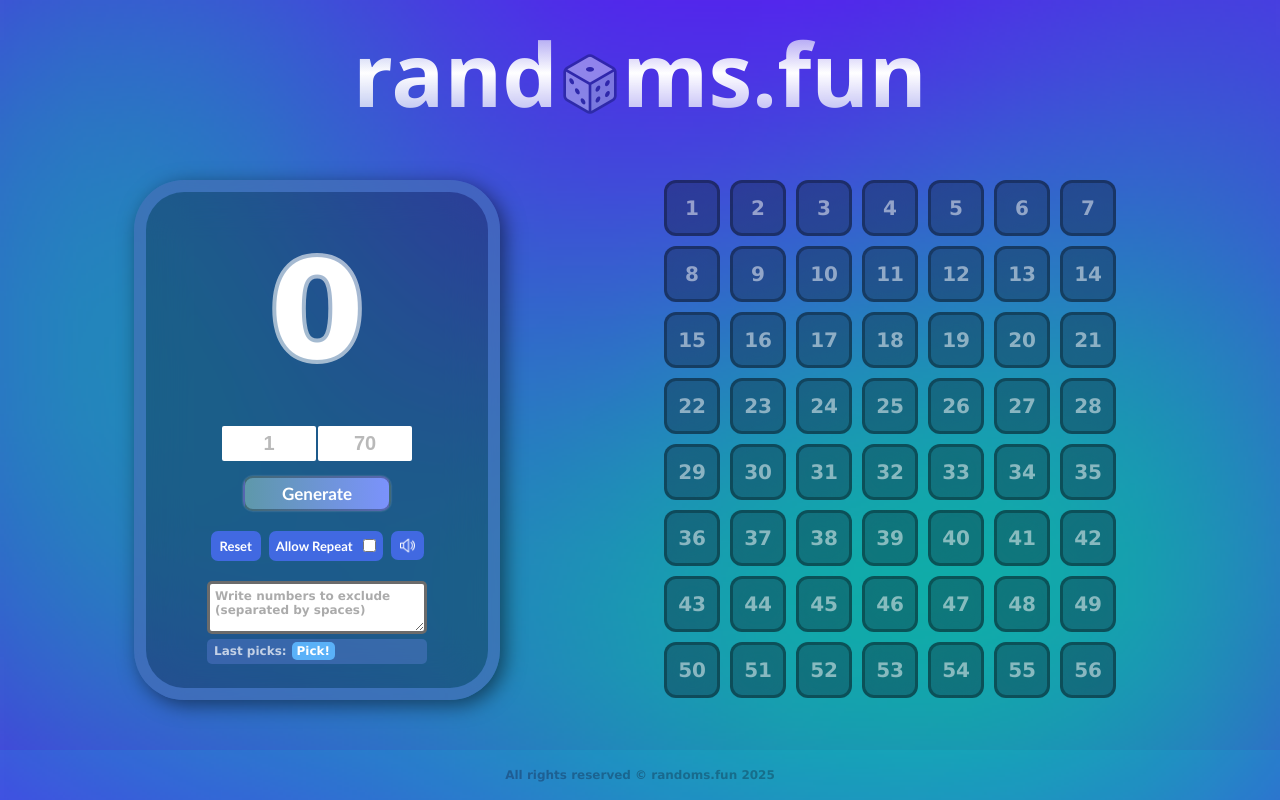
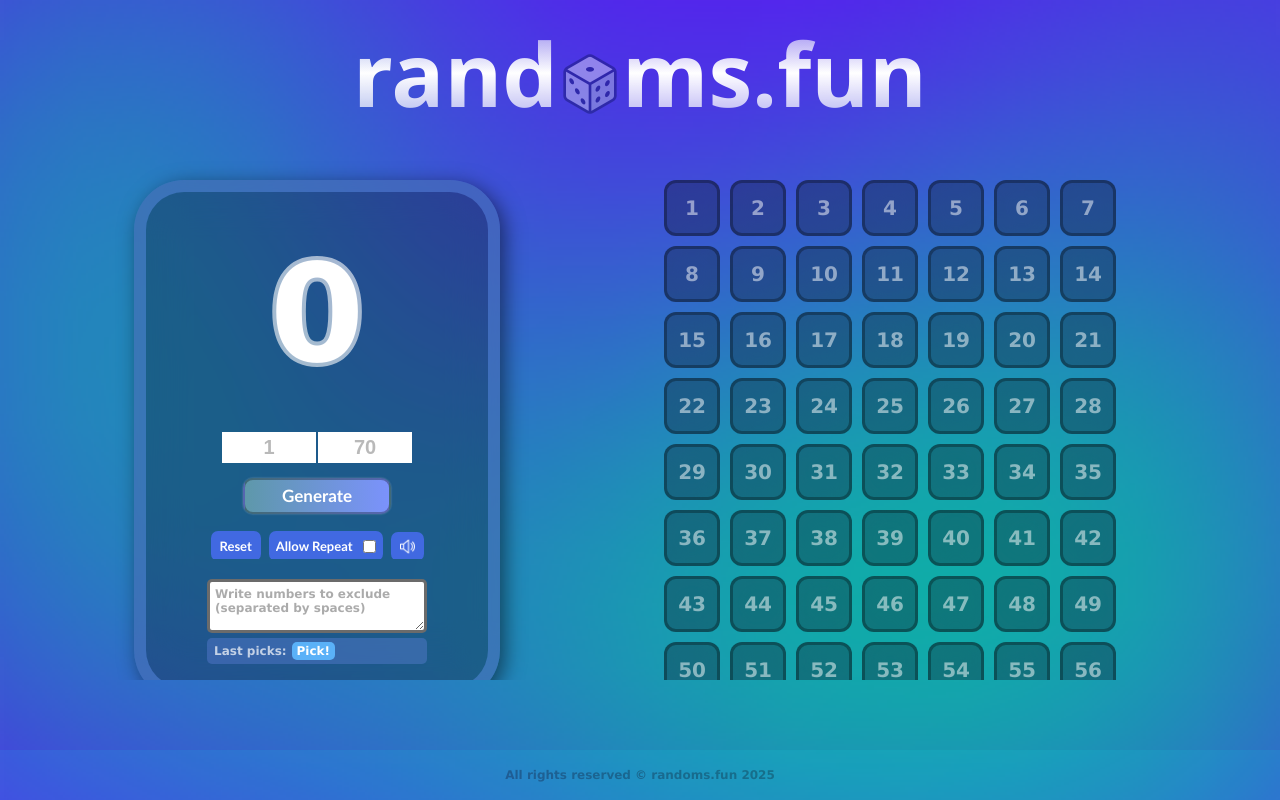
Before and after one commit to alecs007/randoms, a React (Vite) app: page / in a window 1280 px wide. Built offline with nearby package versions, Linux system fonts and the light colour scheme.

Commit message:
Update App.css

```diff
--- a/src/App.css
+++ b/src/App.css
@@ -2,12 +2,14 @@
   margin: 0;
   padding: 0;
   box-sizing: border-box;
+  overflow: hidden;
 }
 #root {
   height: 100vh;
   width: 100vw;
   overflow-x: hidden;
   scroll-behavior: smooth;
+  overflow: hidden;
 }
 input[type="number"]::-webkit-inner-spin-button,
 input[type="number"]::-webkit-outer-spin-button {
```
